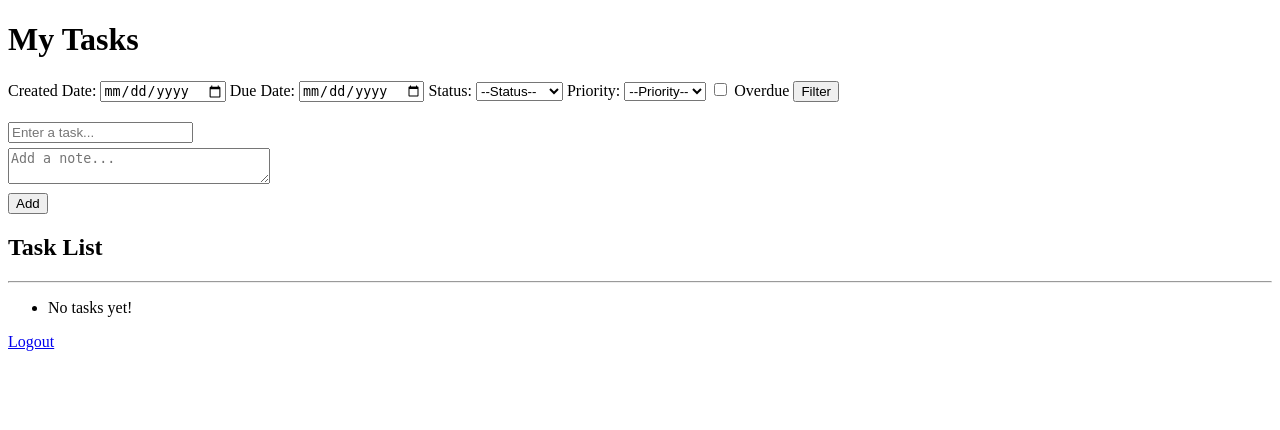
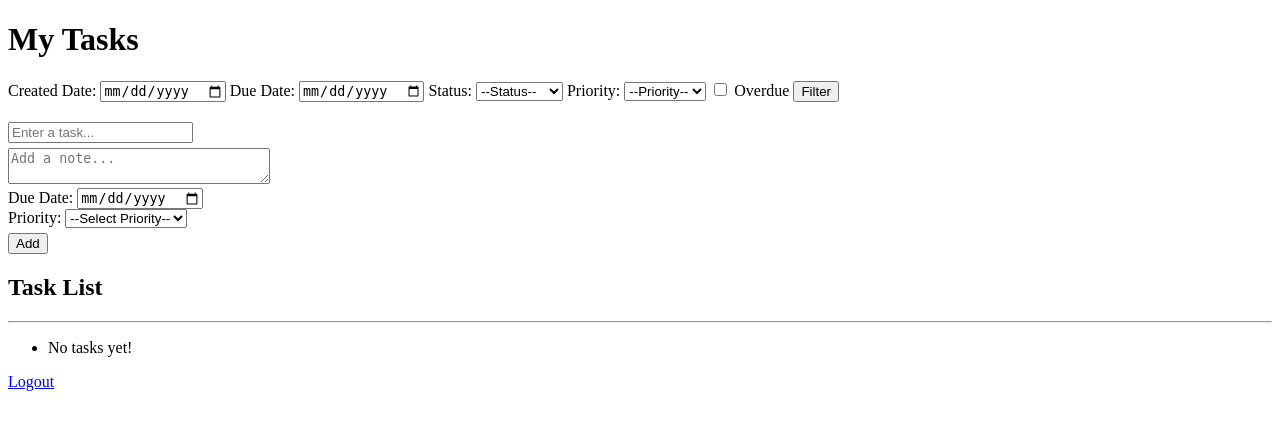
Before and after one commit to michael12lebron/todo-app, a Django app: template tasks/templates/tasks/home.html in a window 1280 px wide. Shown: the top 430 px of the page. Run offline with Django 4.2, Linux system fonts and the light colour scheme; the template is opened without the code that fills it, so the values that code supplies are empty.

```diff
--- a/tasks/forms.py
+++ b/tasks/forms.py
@@ -4,4 +4,4 @@ from .models import Task
 class TaskForm(forms.ModelForm):
     class Meta:
         model = Task
-        fields = ['title']
+        fields = ['title', 'description', 'due_date', 'priority']
--- a/tasks/templates/tasks/home.html
+++ b/tasks/templates/tasks/home.html
@@ -41,6 +41,15 @@
         {% csrf_token %}
         <input type="text" name="title" placeholder="Enter a task..." required><br>
         <textarea name="description" placeholder="Add a note..." rows="2" cols="30" style="margin-top: 5px;"></textarea><br>
+        <label for="due_date">Due Date:</label>
+        <input type="date" name="due_date" id="due_date"><br>
+        <label for="priority">Priority:</label>
+        <select name="priority" id="priority">
+            <option value="">--Select Priority--</option>
+            <option value="low">Low</option>
+            <option value="medium">Medium</option>
+            <option value="high">High</option>
+        </select><br>
         <button type="submit" style="margin-top: 5px;">Add</button>
     </form>
 
@@ -50,7 +59,6 @@
     <ul>
         {% for task in tasks %}
             <li style="margin-bottom: 15px;">
-                <!-- Toggle Button -->
                 <form method="POST" action="{% url 'toggle_task' task.id %}" style="display:inline;">
                     {% csrf_token %}
                     <button type="submit">
@@ -58,18 +66,15 @@
                     </button>
                 </form>
 
-                <!-- Task Title (strikethrough if completed) -->
                 {% if task.is_completed %}
                     <s>{{ task.title }}</s>
                 {% else %}
                     {{ task.title }}
                 {% endif %}
 
-                <!-- Edit + Delete Icons -->
                 <a href="{% url 'edit_task' task.id %}">✏️</a>
                 <a href="{% url 'delete_task' task.id %}">🗑</a>
 
-                <!-- Extra Info: Date, Priority, Note, Status -->
                 <div style="margin-left: 25px;">
                     <small>
                         Created: {{ task.created_at }}<br>
@@ -86,7 +91,6 @@
         {% endfor %}
     </ul>
 
-    <!-- Pagination Controls -->
     {% if is_paginated %}
         <div style="margin-top: 20px;">
             {% if page_obj.has_previous %}
@@ -103,7 +107,6 @@
         </div>
     {% endif %}
 
-    <!-- Logout -->
     <p><a href="{% url 'logout' %}">Logout</a></p>
 </body>
 </html>
--- a/tasks/views.py
+++ b/tasks/views.py
@@ -47,7 +47,7 @@ class TaskListView(LoginRequiredMixin, ListView):
 
 class TaskCreateView(LoginRequiredMixin, CreateView):
     model = Task
-    form_class = TaskForm  # ✅ FIXED: changed from `fields = TaskForm`
+    form_class = TaskForm`
     success_url = reverse_lazy('home')
 
     def form_valid(self, form):
```
Also changed, not shown: tasks/templates/tasks/confirm_delete.html (added, +15 -0 lines).
